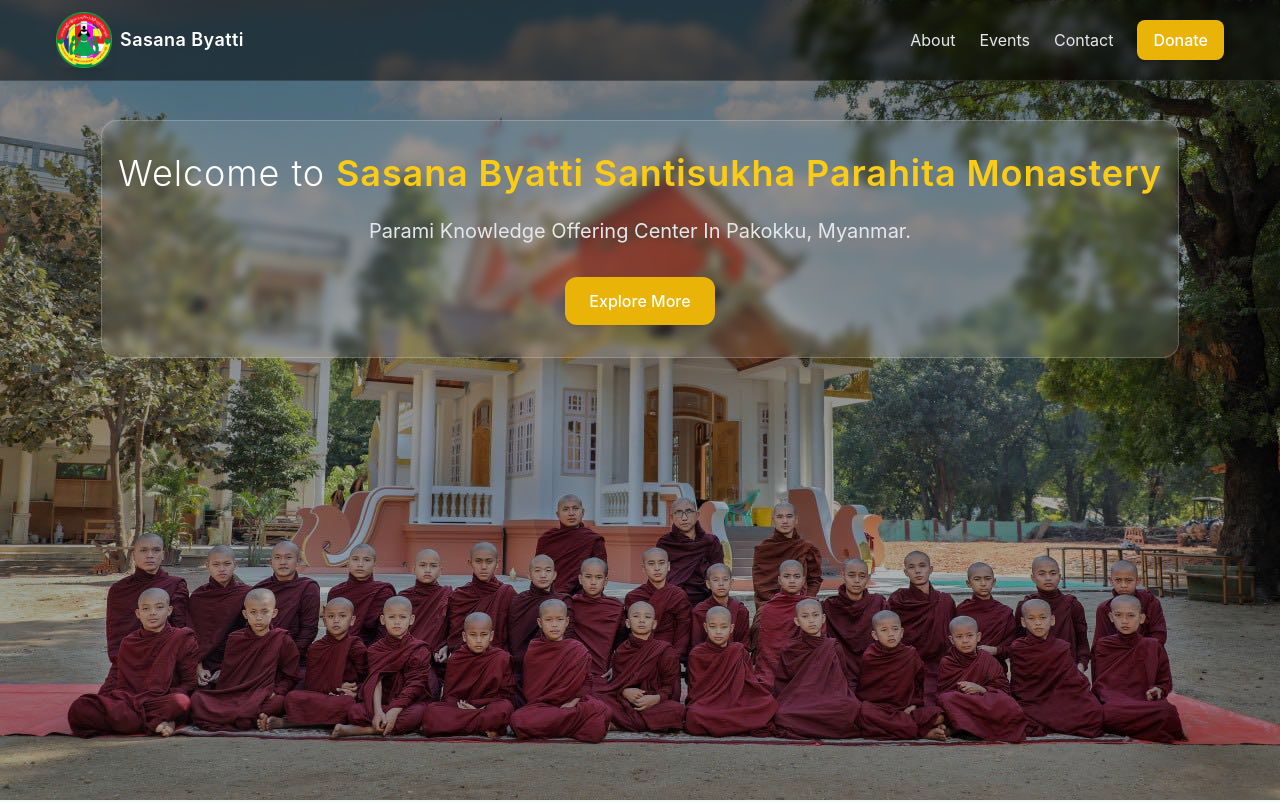
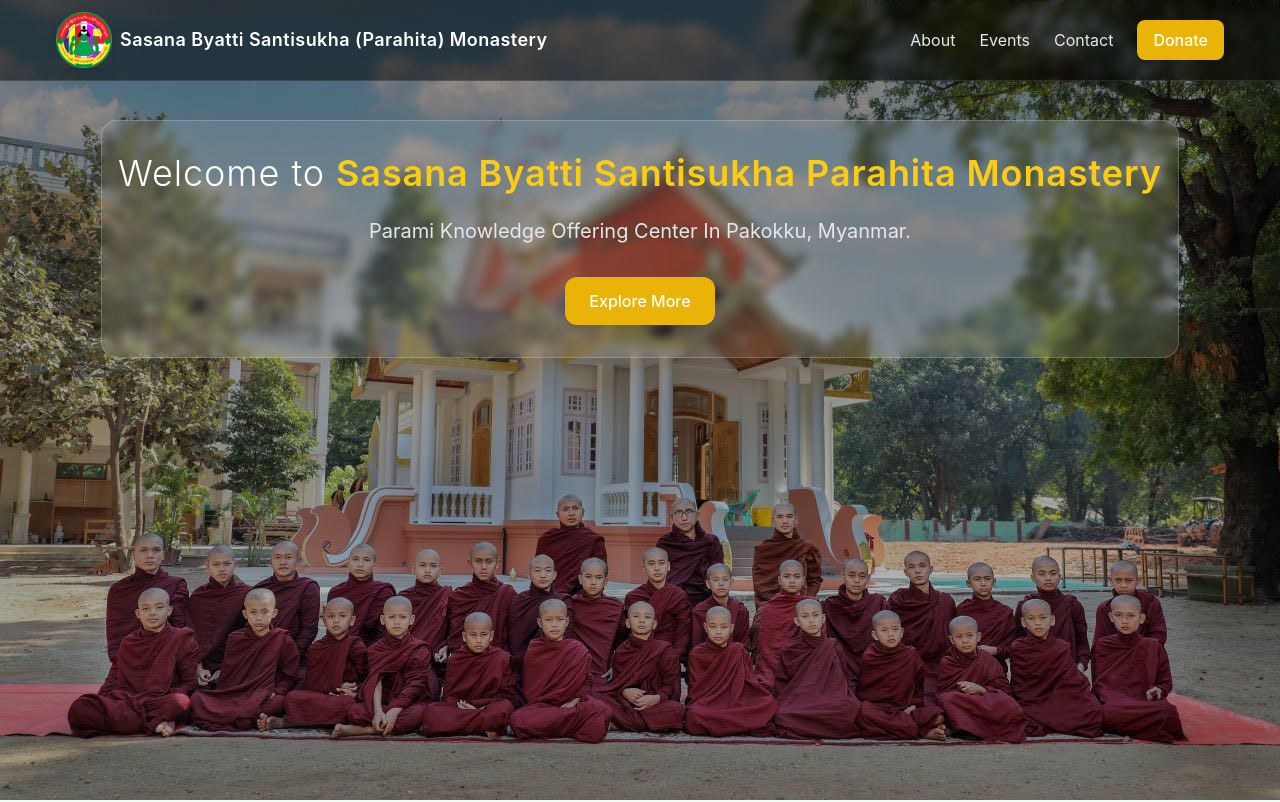
Before and after one commit to JonathanD3v/Santisukha-Web, a React (Create React App) app: page / in a window 1280 px wide. Shown: the top 802 px of the page. Built offline with nearby package versions, Linux system fonts and the light colour scheme.

Commit message:
fix in name in nav

```diff
--- a/src/components/Header.js
+++ b/src/components/Header.js
@@ -16,7 +16,7 @@
             className="w-14 h-14 object-contain cursor-pointer rounded-lg shadow-lg"
           />
           <span className="text-white text-lg font-semibold tracking-wide">
-            Sasana Byatti
+            Sasana Byatti Santisukha (Parahita) Monastery
           </span>
         </div>
 
```
